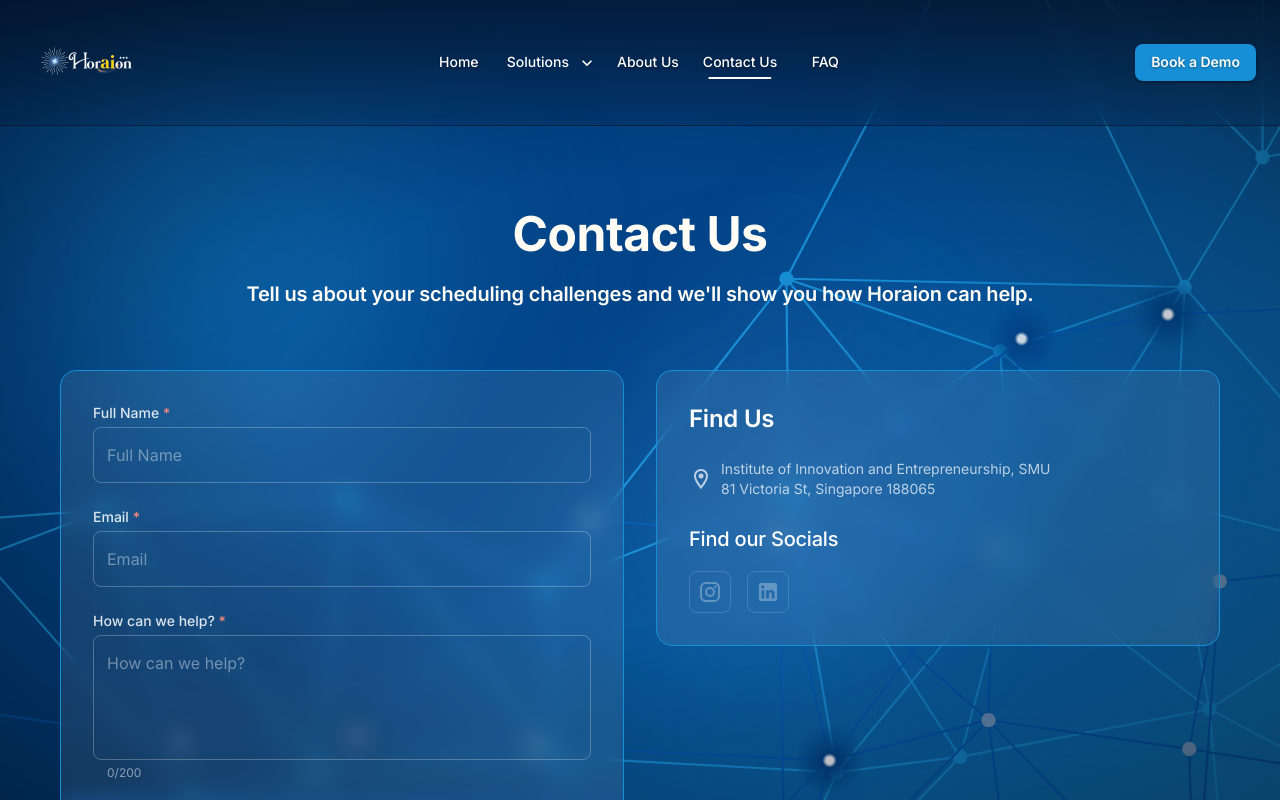
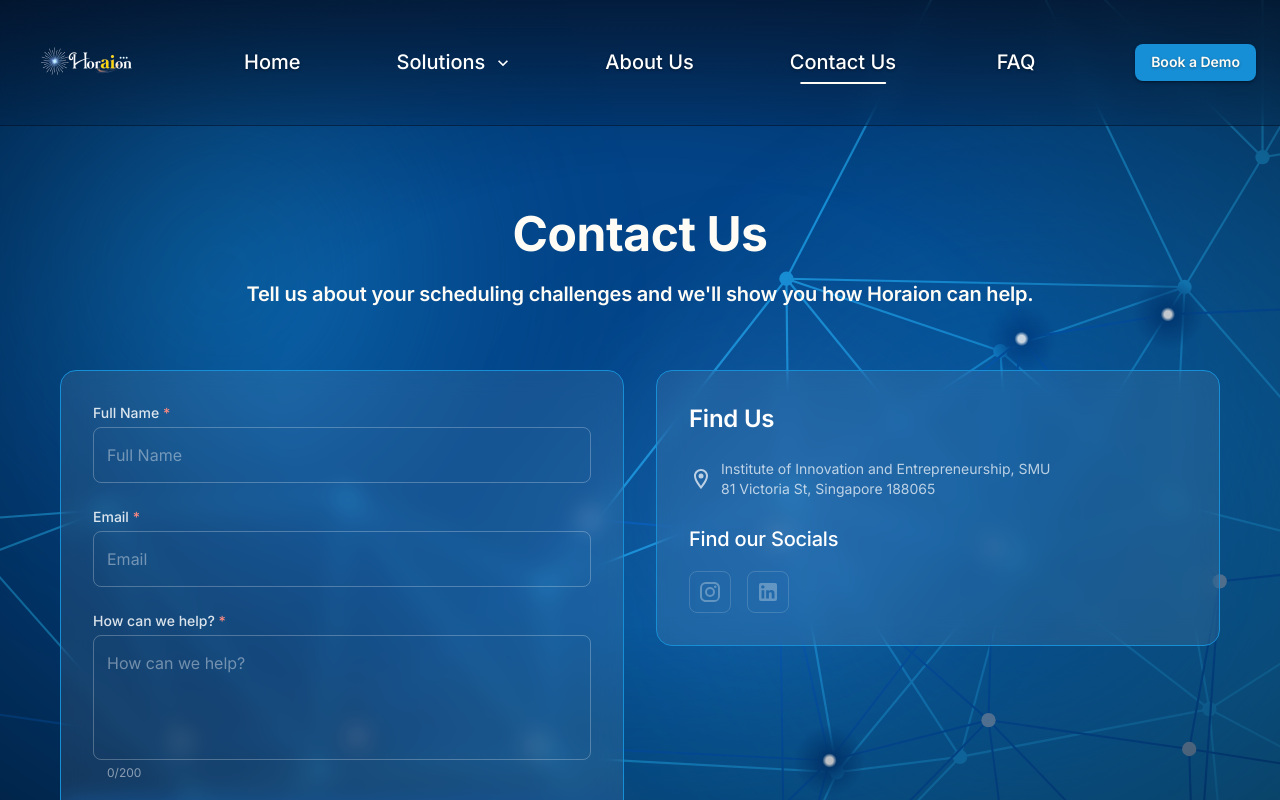
Before and after one commit to the-axyze/horaion-landing-page, a React (Vite) app: page /contact in a window 1280 px wide. Shown: the top 800 px of the page. Built offline with nearby package versions, Linux system fonts and the light colour scheme.

Commit message:
style: changed the size of text and spacing on navbar

```diff
--- a/src/components/layout/SolutionsMenu.tsx
+++ b/src/components/layout/SolutionsMenu.tsx
@@ -35,6 +35,7 @@ const SolutionsMenu = () => {
         }
         sx={{
           fontWeight: 500,
+          fontSize: "1.25rem",
           position: "relative",
           whiteSpace: "nowrap",
           transition: TRANSITION_FAST,
--- a/src/components/layout/TopBar.tsx
+++ b/src/components/layout/TopBar.tsx
@@ -20,6 +20,7 @@ interface Props {
 
 const navLinkSx = (active: boolean): SxProps<Theme> => ({
   fontWeight: 500,
+  fontSize: "1.25rem",
   position: "relative",
   whiteSpace: "nowrap",
   transition: TRANSITION_FAST,
@@ -132,7 +133,7 @@ const TopBar = ({ onOpenDrawer }: Props) => {
             flex: 1,
             justifyContent: "center",
             alignItems: "center",
-            gap: 1,
+            gap: 10,
           }}
         >
           <Button
```
